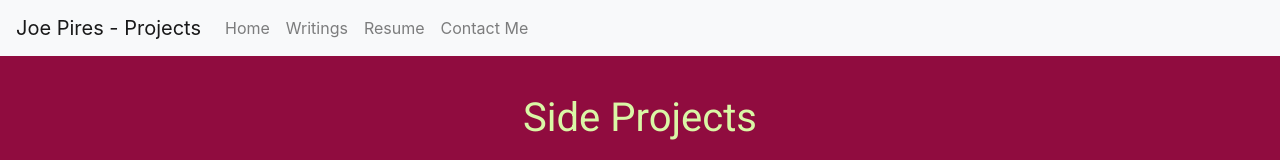
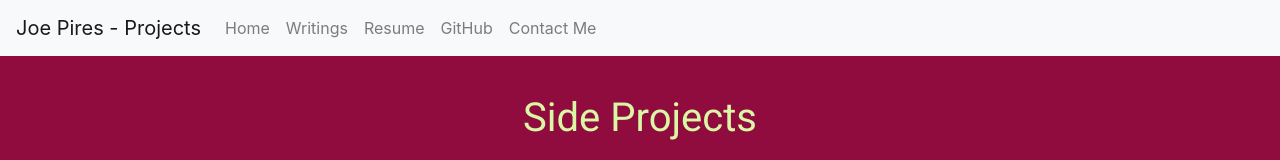
Before and after one commit to piresjo/piresjo.github.io, a plain HTML site: page projects.html in a window 1280 px wide. Shown: the top 160 px of the page. Drawn offline with nearby package versions, Linux system fonts and the light colour scheme.

Commit message:
add github link to navbar

```diff
--- a/projects.html
+++ b/projects.html
@@ -32,6 +32,9 @@
             </li>
             <li class="nav-item">
               <a class="nav-link" href="ProfessionalResume.pdf">Resume</a>
+            </li>
+            <li class="nav-item">
+              <a class="nav-link" href="https://github.com/piresjo">GitHub</a>
             </li>
             <li class="nav-item">
               <a class="nav-link" href="mailto:pires.joe.a@gmail.com">Contact Me</a>
```
Also changed, not shown: index.html (+3 -0 lines), writings.html (+3 -0 lines).
